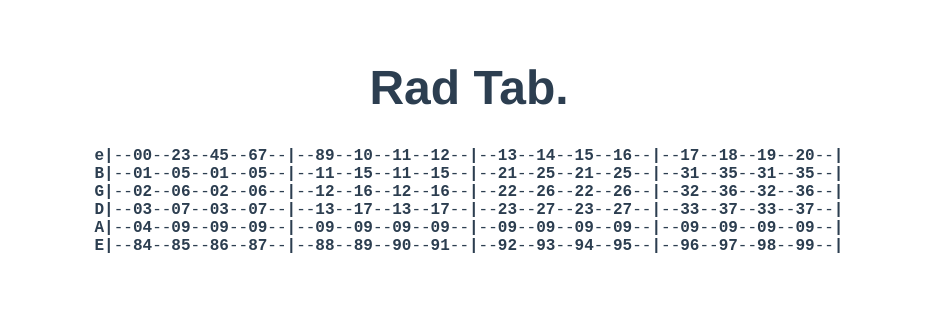
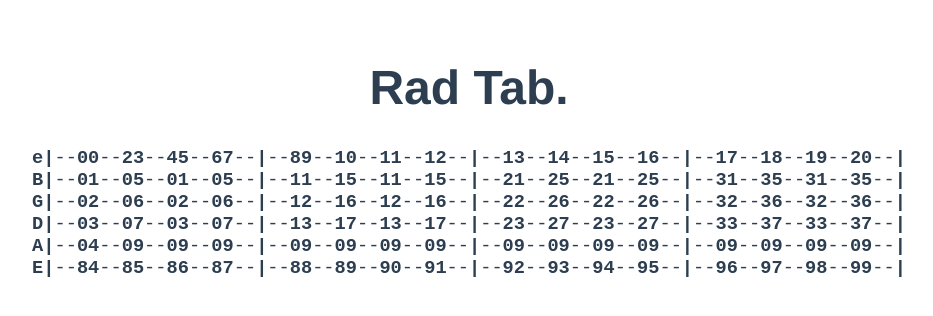
Before and after one commit to benjamin-warner/FabulousTabulous, a Vue app: page / in a window 1280 px wide. Shown: the top 316 px of the page, without its empty margins (171-1104 px from the left). Built offline with nearby package versions, Linux system fonts and the light colour scheme.

Commit message:
Template arrangement

```diff
--- a/src/components/Bar.vue
+++ b/src/components/Bar.vue
@@ -1,28 +1,44 @@
 <template>
-  <div class="bar noselect" v-on:click="onBarSelected">
-    <div class="beat" v-for="(beat, beatKey) in barData.beats" :key="beatKey">
-      <div v-for="(string, stringKey) in tuning" :key="stringKey">
-        {{spacer}}<strong>{{barData.beats[beatKey][stringKey]}}</strong><span v-if="beatKey === barData.beats.length-1">{{spacer}}<strong>|</strong></span>
+  <div class="bar bar-block noselect" v-on:click="onBarSelected">
+    <div class="bar-block" v-for="(beat, beatKey) in barData.beats" :key="beatKey">
+      <div class="bar-block">
+        <div v-for="(string, stringKey) in tuning" :key="stringKey">
+         {{spacer}}
+        </div>
+      </div>
+      <div class="beat bar-block">
+        <div v-for="(string, stringKey) in tuning" :key="stringKey">
+          <strong><span class="note" v-on:click.self="onNoteSelected(stringKey)">{{barData.beats[beatKey][stringKey]}}</span></strong>
+        </div>
       </div>
     </div>
+    <div class="bar-block">
+          <div v-for="(string, stringKey) in tuning" :key="stringKey">
+          {{spacer}}
+        </div>
+      </div>
   </div>
 </template>
 
 <script>
+/* eslint-disable */
 export default {
   name: 'Bar',
   props: {
     tuning: undefined,
-    barData: undefined
+    barData: undefined,
+    spacer: String,
   },
   data: function(){
     return{
-      spacer: '--'
     }
   },
   methods: {
     onBarSelected: function(){
-
+      console.log("bar")
+    },
+    onNoteSelected: function(index){
+      console.log("note", index);
     }
   }
 }
@@ -32,25 +48,24 @@ export default {
 <!-- Add "scoped" attribute to limit CSS to this component only -->
 <style scoped>
 
-h1 {
-  font-size: 48pt;
+.bar {
+  font-size: 14pt;
+  font-family: 'Courier New', Courier, monospace;
 }
 
-.bar {
+.bar-block{
   display: inline-block;
-  font-size: 12pt;
-  font-family: 'Courier New', Courier, monospace;
 }
 
 .bar:hover{
   background: yellowgreen;
 }
 
-.beat{
-  display: inline-block;
+.beat:hover{
+  background: powderblue;
 }
 
-.beat:hover{
+.note:hover{
   background: tomato;
 }
 
--- a/src/components/Measure.vue
+++ b/src/components/Measure.vue
@@ -6,7 +6,12 @@
       </div>
     </div>
     <span v-for="(bar, barKey) in tab.bars" :key="barKey">
-      <BarComponent :barData="bar" :tuning="tab.tuning"/>
+      <BarComponent :barData="bar" :tuning="tab.tuning" :spacer="spacer"/>
+      <div class="bar-block">
+        <div v-for="(tune, tuneKey) in tab.tuning" :key="tuneKey">
+          <strong>|</strong>
+        </div>
+      </div>
     </span>
   </div>
 </template>
@@ -21,6 +26,7 @@ export default {
   },
   data: function() {
     return {
+      spacer: '--',
       tab: {
         tuning:[
         'e',
@@ -189,7 +195,12 @@ export default {
   display: inline-block;
 }
 
+.bar-block{
+  display: inline-block;
+}
+
 .measure {
+  font-size: 14pt;
   font-family: 'Courier New', Courier, monospace;
 }
 
```
